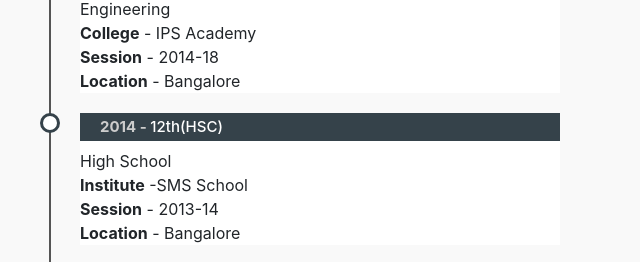
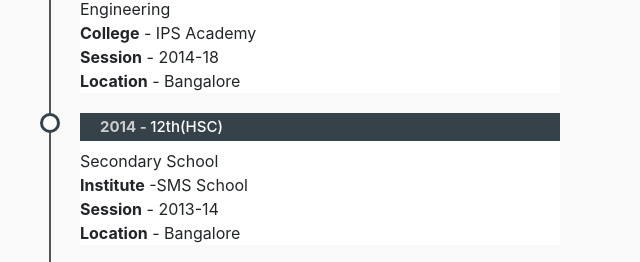
Before and after one commit to guptalaveena/Project2, a plain HTML site: page index.html in a window 1280 px wide. Shown: the part 1590-1852 px from the top of the page, 635-1275 px from the left. Drawn offline with nearby package versions, Linux system fonts and the light colour scheme.

Commit message:
Update index.html

```diff
--- a/index.html
+++ b/index.html
@@ -159,7 +159,7 @@
                                 </li>
                                 <li>
                                     <h4> <span>2014 - </span>12th(HSC)</h4>
-                                    <p>High School
+                                    <p>Secondary School
                                     <br>
                                     <b>Institute</b> -SMS School <br>
                                     <b>Session</b> - 2013-14  <br>
```
